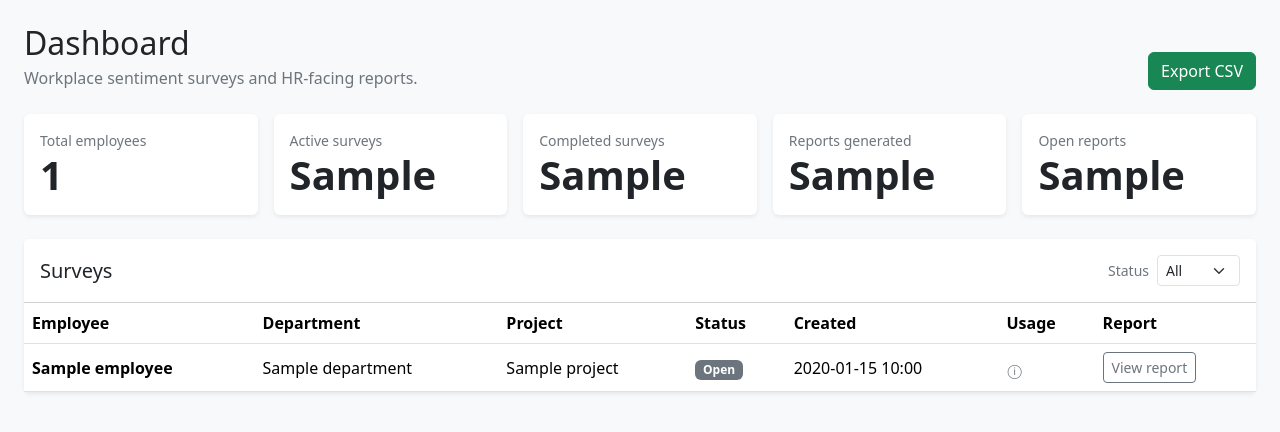
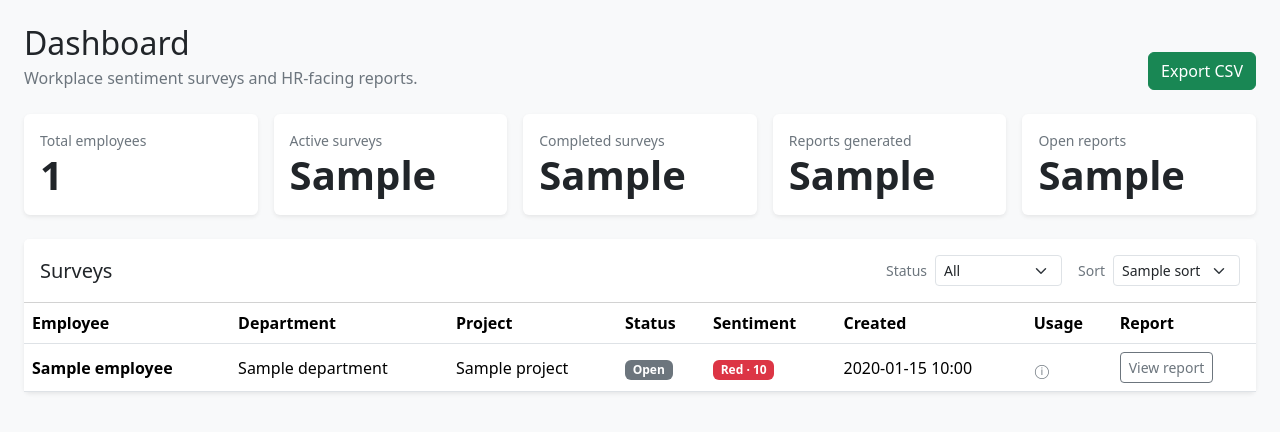
Before and after one commit to sentiment-sense-app/sentiment-sense-app, a FastAPI app: template app/templates/dashboard.html in a window 1280 px wide. Shown: the part 57-489 px from the top of the page. Run offline with FastAPI, Linux system fonts and the light colour scheme; the template is opened without the code that fills it: most values are stand-ins (such as "Sample title", 1, 10 or a date in 2020).

Commit message:
Score reports with Red/Yellow/Green sentiment band for HR prioritization

```diff
--- a/app/bot_logic.py
+++ b/app/bot_logic.py
@@ -299,6 +299,7 @@ async def _finalize_survey(
     employee: Employee,
     survey: Survey,
     report_markdown: str,
+    sentiment_score: int | None = None,
 ) -> None:
     survey.status = "completed"
     survey.completed_at = now_utc()
@@ -308,6 +309,7 @@ async def _finalize_survey(
             survey_id=survey.id,
             employee_id=employee.id,
             report_markdown=report_markdown.strip(),
+            sentiment_score=sentiment_score,
             status="open",
         )
     )
@@ -373,6 +375,9 @@ async def handle_employee_message(
     completed = decision["conversation_done"] or force_finalize
     if completed:
         report_md = decision.get("report_markdown") or ""
+        score = decision.get("sentiment_score")
+        if not isinstance(score, int):
+            score = None
         if not report_md.strip():
             report_md = (
                 "## Summary\nReport text was missing from the model response.\n\n"
@@ -381,8 +386,13 @@ async def handle_employee_message(
                 "## Notable Quotes\n- See transcript\n\n"
                 "## Suggested Follow-up\n1. Review the conversation transcript manually."
             )
-        await _finalize_survey(db, employee, survey, report_md)
-        logger.info("Survey complete for %s (survey=%d), report saved", employee.name, survey.id)
+        await _finalize_survey(db, employee, survey, report_md, sentiment_score=score)
+        logger.info(
+            "Survey complete for %s (survey=%d), report saved (score=%s)",
+            employee.name,
+            survey.id,
+            score,
+        )
     await db.commit()
     await telegram.send_message(employee.telegram_chat_id, reply)
     if completed:
--- a/app/models.py
+++ b/app/models.py
@@ -10,6 +10,16 @@ from app.database import Base
 
 def now_utc() -> datetime:
     return datetime.now(timezone.utc).replace(tzinfo=None)
+
+
+def sentiment_band(score: int | None) -> str | None:
+    if score is None:
+        return None
+    if score < 40:
+        return "red"
+    if score < 70:
+        return "yellow"
+    return "green"
 
 
 class Admin(Base):
@@ -117,6 +127,7 @@ class Report(Base):
     survey_id: Mapped[int] = mapped_column(ForeignKey("surveys.id"), nullable=False)
     employee_id: Mapped[int] = mapped_column(ForeignKey("employees.id"), index=True, nullable=False)
     report_markdown: Mapped[str] = mapped_column(Text, nullable=False)
+    sentiment_score: Mapped[int | None] = mapped_column(Integer, nullable=True)
     hr_notes: Mapped[str] = mapped_column(Text, default="", nullable=False)
     status: Mapped[str] = mapped_column(String(50), default="open", index=True, nullable=False)
     created_at: Mapped[datetime] = mapped_column(DateTime, default=now_utc, nullable=False)
--- a/app/reports.py
+++ b/app/reports.py
@@ -4,7 +4,7 @@ import io
 from sqlalchemy import select
 from sqlalchemy.ext.asyncio import AsyncSession
 
-from app.models import Report
+from app.models import Report, sentiment_band
 
 
 REPORT_STATUSES = ["open", "reviewed", "resolved", "dismissed"]
@@ -32,6 +32,8 @@ async def export_reports_csv(db: AsyncSession, status: str | None = None) -> str
             "project",
             "role",
             "phone",
+            "sentiment_score",
+            "sentiment_band",
             "report",
             "status",
             "hr_notes",
@@ -51,6 +53,8 @@ async def export_reports_csv(db: AsyncSession, status: str | None = None) -> str
                 employee.project,
                 employee.role,
                 employee.phone,
+                "" if report.sentiment_score is None else report.sentiment_score,
+                sentiment_band(report.sentiment_score) or "",
                 report.report_markdown,
                 report.status,
                 report.hr_notes,
--- a/app/routes/dashboard_routes.py
+++ b/app/routes/dashboard_routes.py
@@ -1,6 +1,6 @@
 from fastapi import APIRouter, Depends, Request
 from fastapi.responses import HTMLResponse, RedirectResponse
-from sqlalchemy import func, select
+from sqlalchemy import case, func, select
 from sqlalchemy.ext.asyncio import AsyncSession
 
 from app.auth import require_admin_session
@@ -13,6 +13,7 @@ from app.web import templates
 router = APIRouter()
 
 SURVEYS_PER_PAGE = 20
+SORT_OPTIONS = {"recent": "Most recent", "priority": "Priority (Red first)"}
 
 
 @router.get("/")
@@ -37,6 +38,7 @@ async def dashboard(
     request: Request,
     page: int = 1,
     status: str | None = None,
+    sort: str | None = None,
     db: AsyncSession = Depends(get_db),
     session: AdminSession = Depends(require_admin_session),
 ) -> HTMLResponse:
@@ -49,12 +51,21 @@ async def dashboard(
     }
 
     selected_status = status if status in SURVEY_STATUSES else None
+    selected_sort = sort if sort in SORT_OPTIONS else "recent"
     page = max(page, 1)
     base_query = (
         select(Survey, Report)
         .outerjoin(Report, Report.survey_id == Survey.id)
-        .order_by(Survey.created_at.desc())
     )
+    if selected_sort == "priority":
+        # Lowest score first (red→green); NULLs (no report yet) last; tie-break by recency.
+        base_query = base_query.order_by(
+            case((Report.sentiment_score.is_(None), 1), else_=0),
+            Report.sentiment_score.asc(),
+            Survey.created_at.desc(),
+        )
+    else:
+        base_query = base_query.order_by(Survey.created_at.desc())
     count_query = select(func.count(Survey.id))
     if selected_status:
         base_query = base_query.where(Survey.status == selected_status)
@@ -79,6 +90,8 @@ async def dashboard(
             "rows": rows,
             "survey_statuses": SURVEY_STATUSES,
             "selected_status": selected_status,
+            "sort_options": SORT_OPTIONS,
+            "selected_sort": selected_sort,
             "page": page,
             "total_pages": total_pages,
             "total_surveys": total_surveys,
--- a/app/templates/dashboard.html
+++ b/app/templates/dashboard.html
@@ -28,7 +28,13 @@
         <option value="{{ status }}" {% if selected_status == status %}selected{% endif %}>{{ status|survey_status_label }}</option>
         {% endfor %}
       </select>
-      <noscript><button type="submit" class="btn btn-sm btn-outline-secondary">Filter</button></noscript>
+      <label class="col-form-label col-form-label-sm text-secondary mb-0 ms-2">Sort</label>
+      <select class="form-select form-select-sm" name="sort" onchange="this.form.submit()">
+        {% for value, label in sort_options.items() %}
+        <option value="{{ value }}" {% if selected_sort == value %}selected{% endif %}>{{ label }}</option>
+        {% endfor %}
+      </select>
+      <noscript><button type="submit" class="btn btn-sm btn-outline-secondary">Apply</button></noscript>
     </form>
   </div>
   <div class="table-responsive">
@@ -39,6 +45,7 @@
           <th>Department</th>
           <th>Project</th>
           <th>Status</th>
+          <th>Sentiment</th>
           <th>Created</th>
           <th>Usage</th>
           <th>Report</th>
@@ -53,6 +60,15 @@
           <td>{{ survey.employee.department }}</td>
           <td>{{ survey.employee.project }}</td>
           <td><span class="badge text-bg-secondary">{{ survey.status|survey_status_label }}</span></td>
+          <td>
+            {% if report and report.sentiment_score is not none %}
+            {% set band = report.sentiment_score|sentiment_band %}
+            {% set band_class = {'red': 'text-bg-danger', 'yellow': 'text-bg-warning', 'green': 'text-bg-success'}.get(band, 'text-bg-secondary') %}
+            <span class="badge {{ band_class }}" title="Score: {{ report.sentiment_score }}/100">{{ band|capitalize }} · {{ report.sentiment_score }}</span>
+            {% else %}
+            <span class="text-secondary">—</span>
+            {% endif %}
+          </td>
           <td>{{ survey.created_at.strftime("%Y-%m-%d %H:%M") }}</td>
           <td>
             {% if survey.prompt_tokens or survey.completion_tokens or survey.cost_usd %}
@@ -77,7 +93,7 @@
           </td>
         </tr>
         {% else %}
-        <tr><td colspan="7" class="text-center text-secondary py-4">No surveys yet.</td></tr>
+        <tr><td colspan="8" class="text-center text-secondary py-4">No surveys yet.</td></tr>
         {% endfor %}
       </tbody>
     </table>
@@ -88,10 +104,10 @@
     <nav>
       <ul class="pagination pagination-sm mb-0">
         <li class="page-item {% if page <= 1 %}disabled{% endif %}">
-          <a class="page-link" href="?page={{ page - 1 }}{% if selected_status %}&status={{ selected_status }}{% endif %}">Prev</a>
+          <a class="page-link" href="?page={{ page - 1 }}{% if selected_status %}&status={{ selected_status }}{% endif %}{% if selected_sort and selected_sort != 'recent' %}&sort={{ selected_sort }}{% endif %}">Prev</a>
         </li>
         <li class="page-item {% if page >= total_pages %}disabled{% endif %}">
-          <a class="page-link" href="?page={{ page + 1 }}{% if selected_status %}&status={{ selected_status }}{% endif %}">Next</a>
+          <a class="page-link" href="?page={{ page + 1 }}{% if selected_status %}&status={{ selected_status }}{% endif %}{% if selected_sort and selected_sort != 'recent' %}&sort={{ selected_sort }}{% endif %}">Next</a>
         </li>
       </ul>
     </nav>
--- a/app/web.py
+++ b/app/web.py
@@ -4,6 +4,7 @@ from markupsafe import Markup, escape
 
 from app.bot_logic import survey_status_label
 from app.config import settings
+from app.models import sentiment_band
 from app.reports import report_status_label
 
 
@@ -23,4 +24,5 @@ templates.env.filters["nl2br"] = nl2br
 templates.env.filters["markdown"] = render_markdown
 templates.env.filters["report_status_label"] = report_status_label
 templates.env.filters["survey_status_label"] = survey_status_label
+templates.env.filters["sentiment_band"] = sentiment_band
 templates.env.globals["settings"] = settings
```
Also changed, not shown: app/llm.py (+29 -4 lines), app/templates/report_detail.html (+10 -1 lines).
